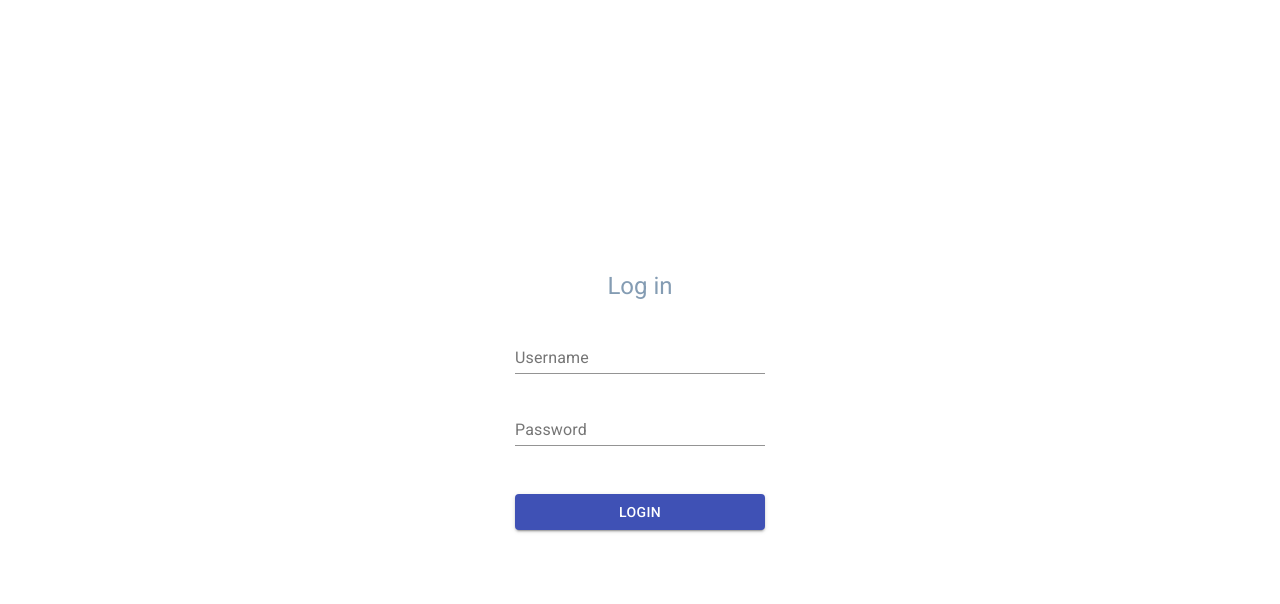
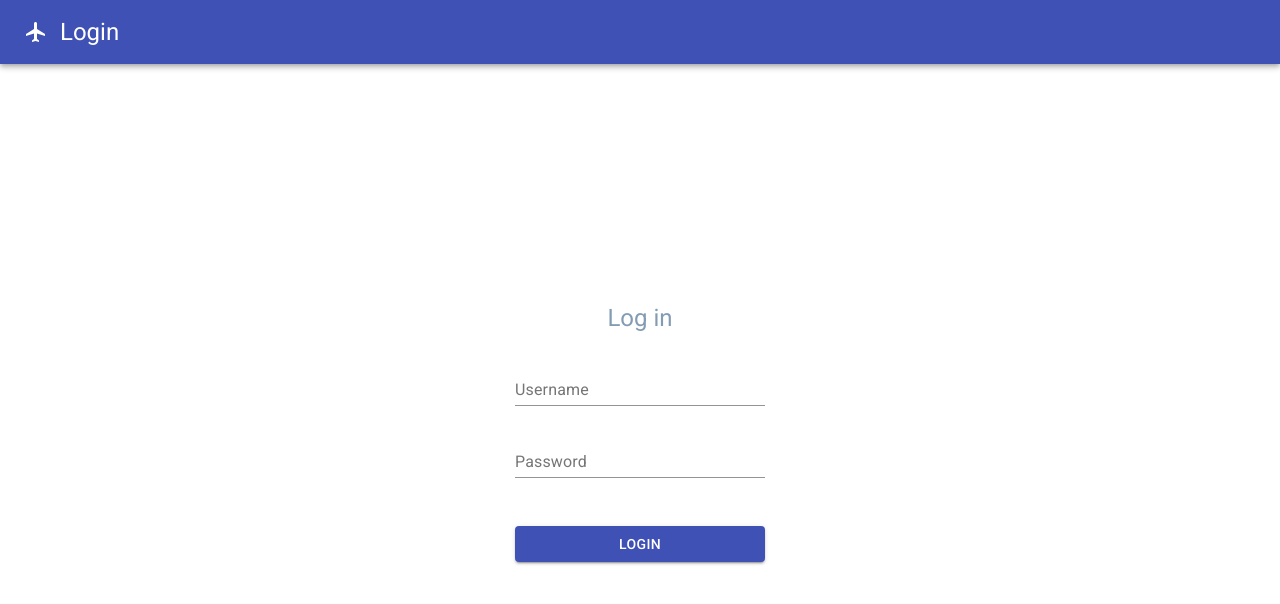
Before and after one commit to lancerdonnie/opensky, a React (Create React App) app: page /login in a window 1280 px wide. Shown: the top 604 px of the page. Built offline with nearby package versions, Linux system fonts and the light colour scheme.

Commit message:
made some design changes

```diff
--- a/package.json
+++ b/package.json
@@ -4,6 +4,7 @@
   "private": true,
   "dependencies": {
     "@material-ui/core": "^4.11.3",
+    "@material-ui/icons": "^4.11.2",
     "@testing-library/jest-dom": "^5.11.9",
     "@testing-library/react": "^11.2.5",
     "@testing-library/user-event": "^12.6.3",
--- a/src/App.tsx
+++ b/src/App.tsx
@@ -5,6 +5,7 @@ import Login from 'pages/Login';
 import Dashboard from 'pages/Dashboard';
 import { QueryClient, QueryClientProvider, QueryFunctionContext } from 'react-query';
 import axios from 'axios';
+import Nav from 'components/Nav/Nav';
 
 export const queryClient = new QueryClient({
   defaultOptions: {
@@ -22,7 +23,8 @@ export const queryClient = new QueryClient({
 function App() {
   return (
     <QueryClientProvider client={queryClient}>
-      <Box height="100vh" overflow="auto">
+      <Box height="100vh" className="flex-col" overflow="auto">
+        <Nav />
         <Switch>
           <Route component={Login} path="/login" />
           <Route component={Dashboard} path="/" />
--- a/src/components/Nav/Nav.tsx
+++ b/src/components/Nav/Nav.tsx
@@ -1,14 +1,17 @@
 import React, { useEffect } from 'react';
 
-import { useHistory } from 'react-router-dom';
+import { useHistory, useLocation } from 'react-router-dom';
 
 import Typography from '@material-ui/core/Typography';
 import AppBar from '@material-ui/core/AppBar';
 import Toolbar from '@material-ui/core/Toolbar';
 import Button from '@material-ui/core/Button';
+import IconButton from '@material-ui/core/IconButton';
+import Flight from '@material-ui/icons/Flight';
 
 const Nav = () => {
   const history = useHistory();
+  const location = useLocation();
 
   useEffect(() => {
     if (localStorage.auth !== 'true') history.push('/login');
@@ -23,10 +26,20 @@ const Nav = () => {
   return (
     <AppBar position="static">
       <Toolbar style={{ display: 'flex', justifyContent: 'space-between' }}>
-        <Typography variant="h5">Dashboard</Typography>
-        <Button onClick={handleLogout} color="inherit">
-          Logout
-        </Button>
+        <div className="flex items-center">
+          <IconButton edge="start" color="inherit">
+            <Flight />
+          </IconButton>
+          <Typography variant="h5">{location.pathname === '/' ? 'Dashboard' : 'Login'}</Typography>
+        </div>
+        {location.pathname === '/' && (
+          <div>
+            <Button color="inherit">About</Button>
+            <Button onClick={handleLogout} color="inherit">
+              Logout
+            </Button>
+          </div>
+        )}
       </Toolbar>
     </AppBar>
   );
--- a/src/pages/Dashboard.tsx
+++ b/src/pages/Dashboard.tsx
@@ -12,7 +12,6 @@ import Button from '@material-ui/core/Button';
 import Divider from '@material-ui/core/Divider';
 
 import Airports from 'components/Airports/Airports';
-import Nav from 'components/Nav/Nav';
 import Spinner from 'components/Spinner';
 
 import { cities } from 'consts';
@@ -73,8 +72,6 @@ const Dashboard = () => {
 
   return (
     <Container className="flex-col overflow-hidden h-full">
-      <Nav />
-
       <Grid container spacing={3} justify="center" style={{ padding: 25, overflow: 'auto' }}>
         {cities.map((e) => {
           return (
--- a/src/utils.ts
+++ b/src/utils.ts
@@ -8,14 +8,18 @@ export const useStyles = makeStyles((theme) => ({
     },
   },
   modal: {
-    height: 'calc(100% - 20px)',
+    height: 'calc(100% - 100px)',
+    minWidth: '70%',
+    width: 'max-content',
     backgroundColor: 'white',
-    margin: '10px',
+    transform: 'translate(-50%, -50%)',
+    position: 'absolute',
+    top: ' 50%',
+    left: '50%',
     overflow: 'hidden',
     padding: 20,
     display: 'flex',
     flexDirection: 'column',
-    position: 'relative',
     borderRadius: 5,
   },
   airport: {
```
Also changed, not shown: 1 other file (tests, documents, lock files or other folders).
